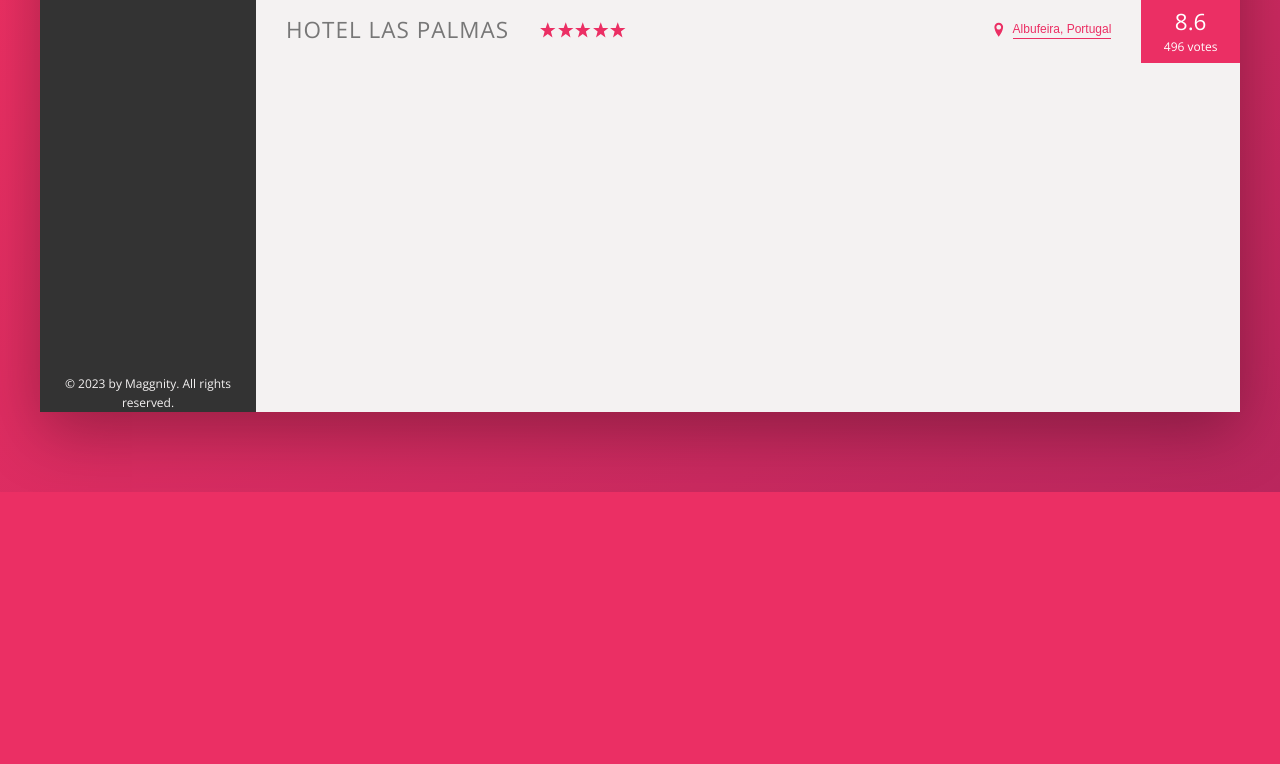
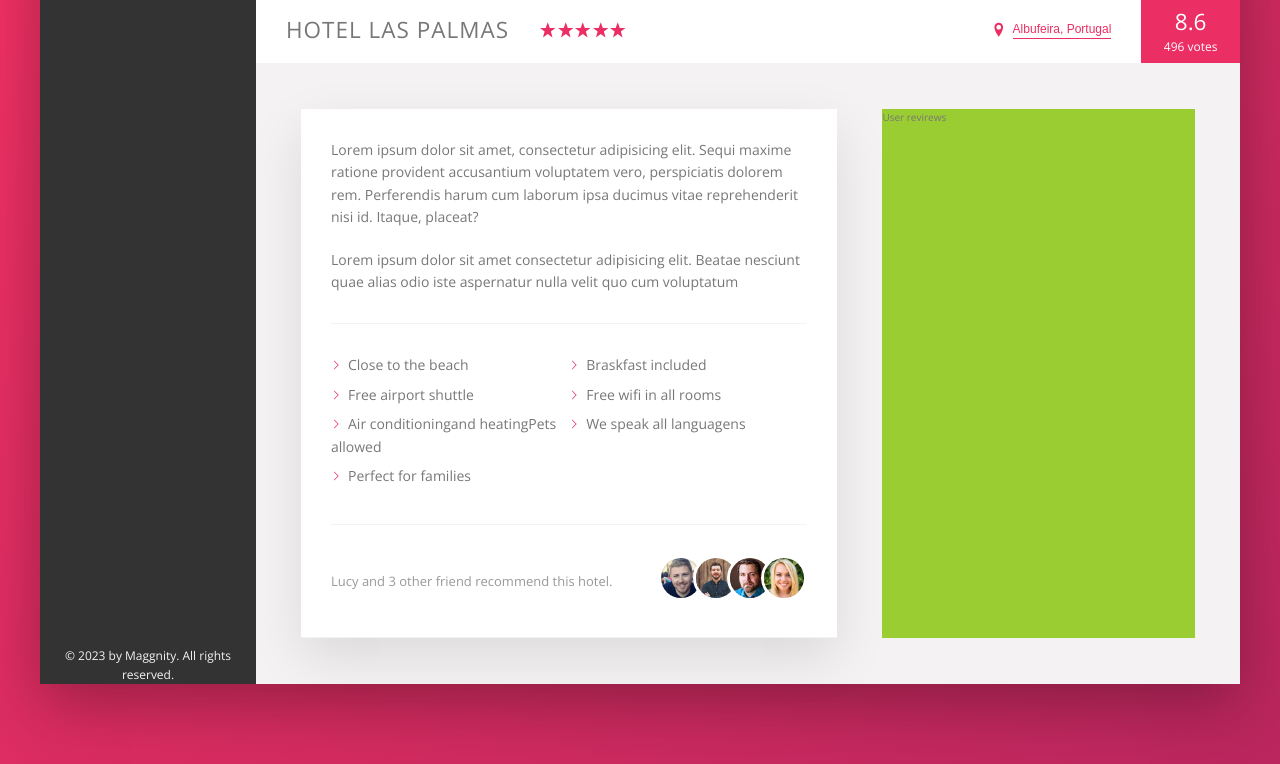
Before and after one commit to Maggnity/trillo-project, a website: page index.html in a window 1280 px wide. Shown: the part 538-1302 px from the top of the page. Before the commit the page ends 1030 px from the top, so only its background shows below. Drawn offline with nearby package versions, Linux system fonts and the light colour scheme.

Commit message:
Building the description section

```diff
--- a/index.html
+++ b/index.html
@@ -181,6 +181,38 @@
               </div>
             </div>
           </div>
+          <div class="detail">
+            <div class="description">
+                <p class="paragraph">
+                    Lorem ipsum dolor sit amet, consectetur adipisicing elit. Sequi maxime ratione provident accusantium voluptatem vero, perspiciatis dolorem rem. Perferendis harum cum laborum ipsa ducimus vitae reprehenderit nisi id. Itaque, placeat?
+                </p>
+                <p class="paragraph">
+                    Lorem ipsum dolor sit amet consectetur adipisicing elit. Beatae nesciunt quae alias odio iste aspernatur nulla velit quo cum voluptatum
+                </p>
+
+                <ul class="list">
+                    <li class="list__item">Close to the beach</li>
+                    <li class="list__item">Braskfast included</li>
+                    <li class="list__item">Free airport shuttle</li>
+                    <li class="list__item">Free wifi in all rooms</li>
+                    <li class="list__item">Air conditioningand heatingPets allowed</li>
+                    <li class="list__item">We speak all languagens</li>
+                    <li class="list__item">Perfect for families</li>
+                </ul>
+                <div class="recommend">
+                    <p class="recommend__count">
+                        Lucy and 3 other friend recommend this hotel.
+                    </p>
+                    <div class="recommend__friends">
+                        <img src="img/user-3.jpg" alt="Friend 1" class="recommend__photo">
+                        <img src="img/user-4.jpg" alt="Friend 2" class="recommend__photo">
+                        <img src="img/user-5.jpg" alt="Friend 3" class="recommend__photo">
+                        <img src="img/user-6.jpg" alt="Friend 4" class="recommend__photo">
+                    </div>
+                </div>
+            </div>
+            <div class="user-reviews">User revirews</div>
+          </div>
         </main>
       </div>
     </div>
--- a/sass/_base.scss
+++ b/sass/_base.scss
@@ -12,9 +12,11 @@
   --color-grey-dark-2: #777;
   --color-grey-dark-3: #999;
 
-
+  --shadow-light: 0 2rem 5rem rgba(0,0,0,.1);
   --shadow-dark: 0 2rem 6rem rgba(0,0,0,.3);
 
+
+  --line: 1px solid var(--color-grey-light-2);
 }
 
 * {
--- a/sass/_components.scss
+++ b/sass/_components.scss
@@ -192,6 +192,8 @@
 .overview {
   display: flex;
   align-items: center;
+  border-bottom: var(--line);
+
   border-bottom: 1px solid var(--color-grey-light-2);
 
   &__heading {
@@ -278,3 +280,76 @@
     box-shadow: none;
   }
 }
+
+
+
+// PARAGRAPH
+
+.paragraph:not(:last-of-type) {
+   margin-bottom: 2rem;
+}
+
+
+// LIST
+
+.list {
+  list-style: none;
+  margin: 3rem 0;
+  padding: 3rem 0;
+  border-top: var(--line);
+  border-bottom: var(--line);
+
+  display: flex;
+  flex-wrap: wrap;
+
+  &__item {
+    flex: 0 0 50%;
+    margin-bottom: .7rem;
+  }
+
+  &__item::before {
+    content: "";
+    display: inline-block;
+    margin-right: .7rem;
+    height: 1rem;
+    width: 1rem;
+    //background-image: url(../img/chevron-thin-right.svg);
+    //background-size: cover;
+
+
+    background-color: var(--color-primary);
+    -webkit-mask-image: url(../img/chevron-thin-right.svg);
+    -webkit-mask-size: cover;
+  }
+}
+
+
+// RECOMMEND
+
+.recommend {
+  font-size: 1.3rem;
+  color: var(--color-grey-dark-3);
+
+  display: flex;
+  align-items: center;
+
+  &__count {
+    margin-right: auto;
+  }
+
+  &__friends {
+
+  }
+
+  &__photo {
+    box-sizing: content-box;
+    height: 4rem;
+    width: 4rem;
+    border-radius: 50%;
+    border: 3px solid #fff;
+
+    &:not(:last-child) {
+      margin-right: -1.5rem;
+    }
+  }
+}
--- a/sass/_layout.scss
+++ b/sass/_layout.scss
@@ -1,7 +1,7 @@
 .container {
     max-width: 120rem;
     margin: 8rem auto;
-    background-color: var(--color-grey-light-2);
+    background-color: #fff;
     box-shadow: var(--shadow-dark);
 
     min-height: 50rem;
@@ -11,7 +11,8 @@
 .header {
     height: 7rem;
     background-color: #fff;
-    border-bottom: 1px solid var(--color-grey-light-2);
+    border-bottom: var(--line);
+
     font-size: 1.4rem;
     display: flex;
     justify-content: space-between;
@@ -20,7 +21,6 @@
 
 .content {
     display: flex;
-    height: 80rem;
 }
 
 .sidebar {
@@ -36,3 +36,28 @@
 .hotel-view {
     flex: 1;
 }
+
+
+
+
+.detail {
+    display: flex;
+    padding: 4.5rem;
+    background-color: var(--color-grey-light-2);
+    border-bottom: var(--line);
+}
+
+.description {
+    background-color: #fff;
+    box-shadow: var(--shadow-light);
+    padding: 3rem;
+    flex: 0 0 60%;
+    margin-right: 4.5rem;
+    border-bottom: var(--line);
+    font-size: 1.4rem;
+}
+
+.user-reviews {
+    background-color: yellowgreen;
+    flex: 1;
+}
```
Also changed, not shown: css/style.css, 1 other file.
